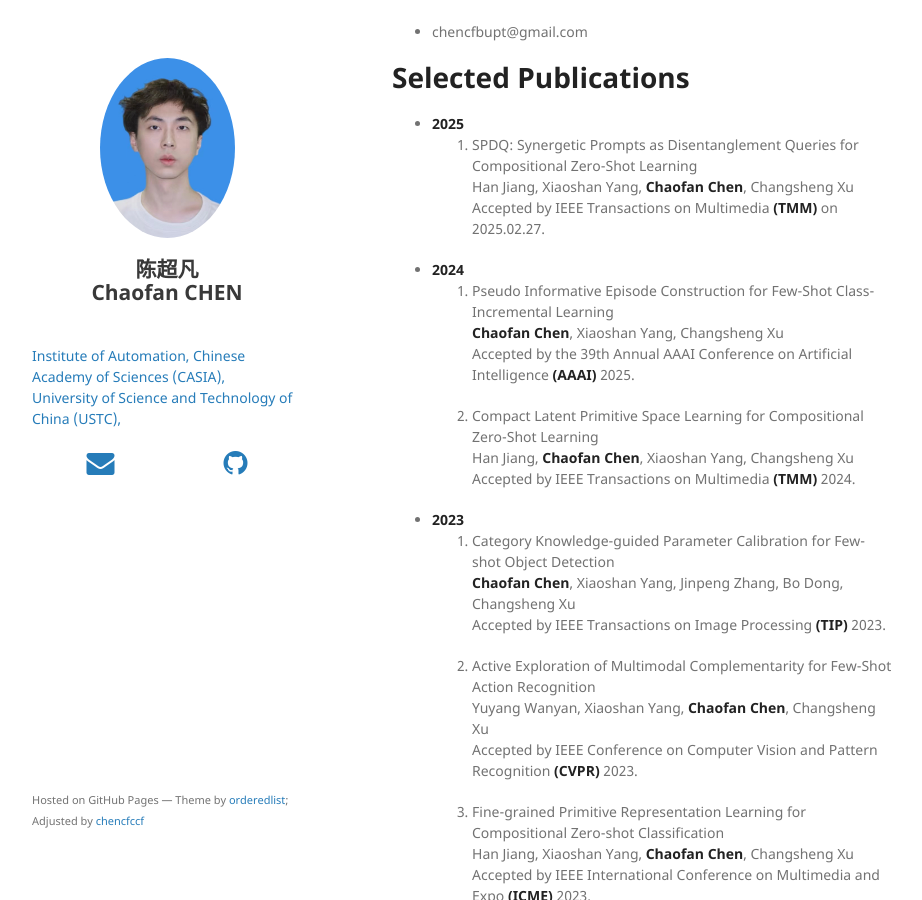
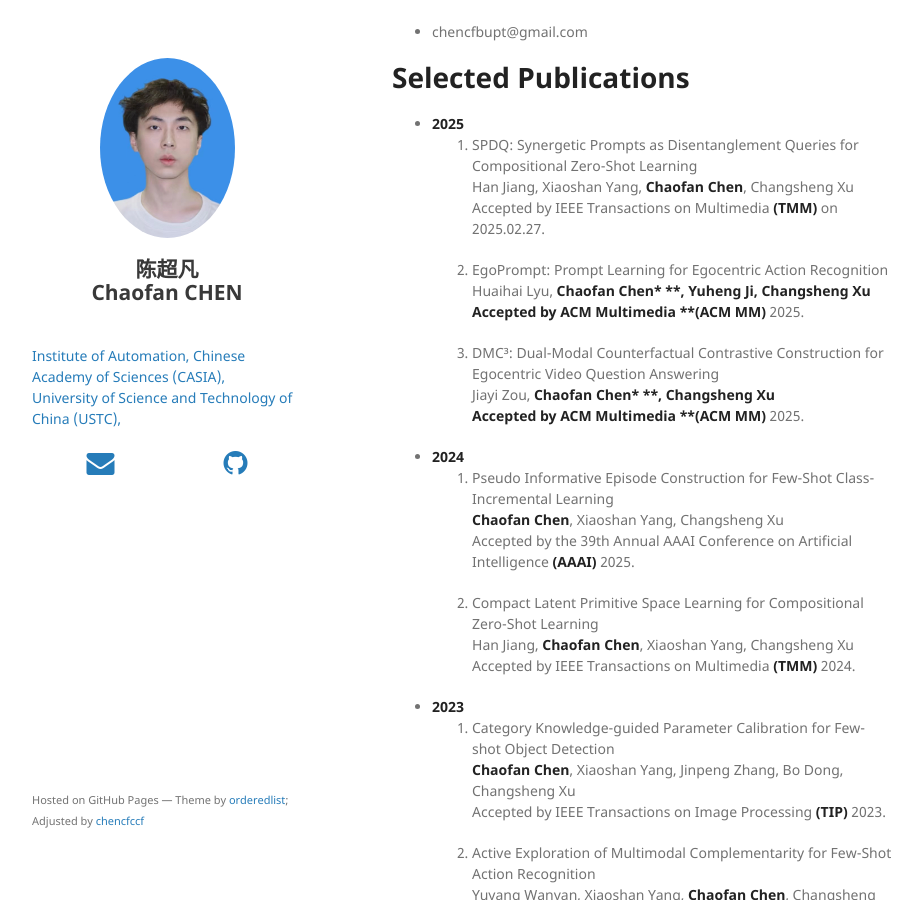
Before and after one commit to chencfccf/chencfccf.github.io, a Jekyll site: the page built from index.md, in a window 1280 px wide and 900 px high, scrolled down 418 px. Shown: the whole window, without its empty margins (178-1100 px from the left). Built offline with Jekyll 4.4.1, drawn with Linux system fonts in a browser that asks for light colours; nearby versions of some CDN libraries; our own code applies the rules of GitHub Pages for plain Markdown files.

Commit message:
Update index.md

```diff
--- a/index.md
+++ b/index.md
@@ -41,6 +41,13 @@ I am an assistant professor at the State Key Laboratory of Multimodal Artificial
   Han Jiang, Xiaoshan Yang, **Chaofan Chen**, Changsheng Xu
   Accepted by IEEE Transactions on Multimedia **(TMM)** on 2025.02.27.
 
+  2. EgoPrompt: Prompt Learning for Egocentric Action Recognition
+  Huaihai Lyu, **Chaofan Chen* **, Yuheng Ji, Changsheng Xu
+  Accepted by ACM Multimedia **(ACM MM)** 2025.
+
+  3. DMC³: Dual-Modal Counterfactual Contrastive Construction for Egocentric Video Question Answering
+  Jiayi Zou, **Chaofan Chen* **, Changsheng Xu
+  Accepted by ACM Multimedia **(ACM MM)** 2025.
 
 * **2024**
   1. Pseudo Informative Episode Construction for Few-Shot Class-Incremental Learning
```
